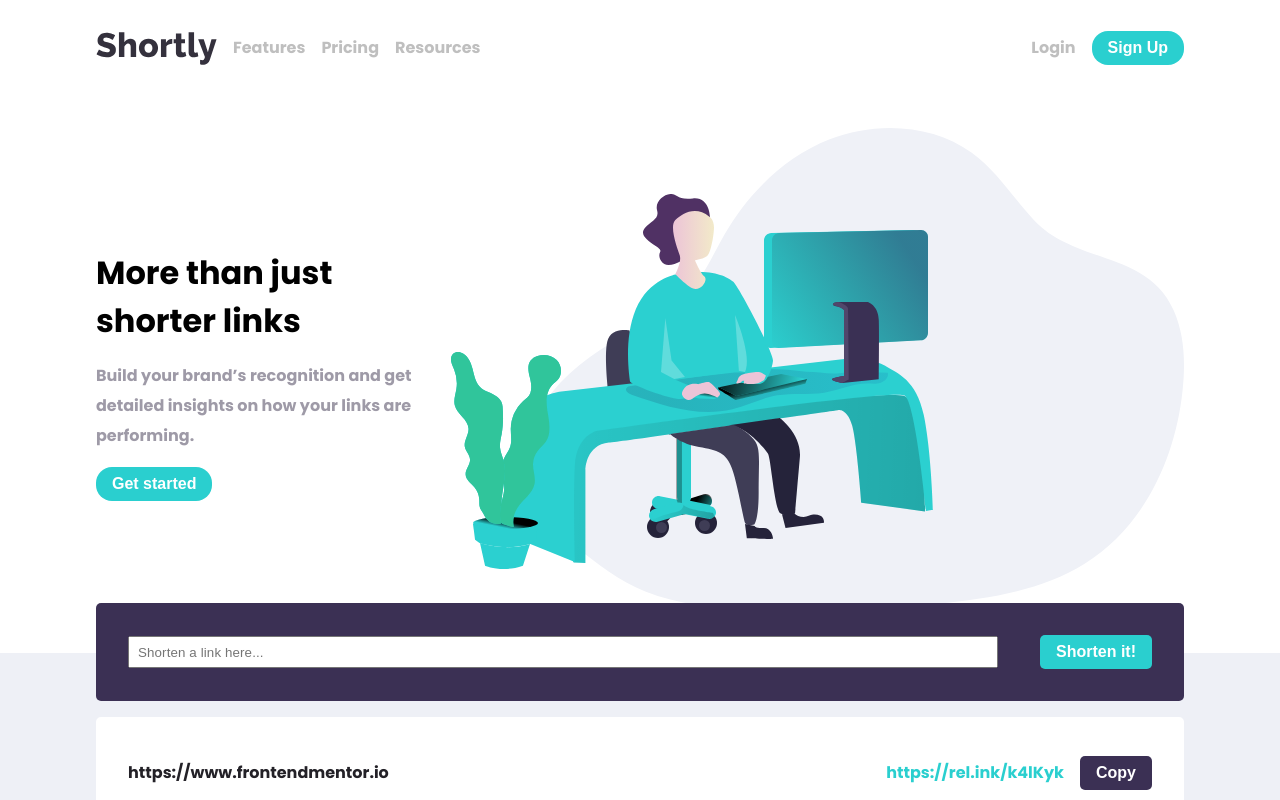
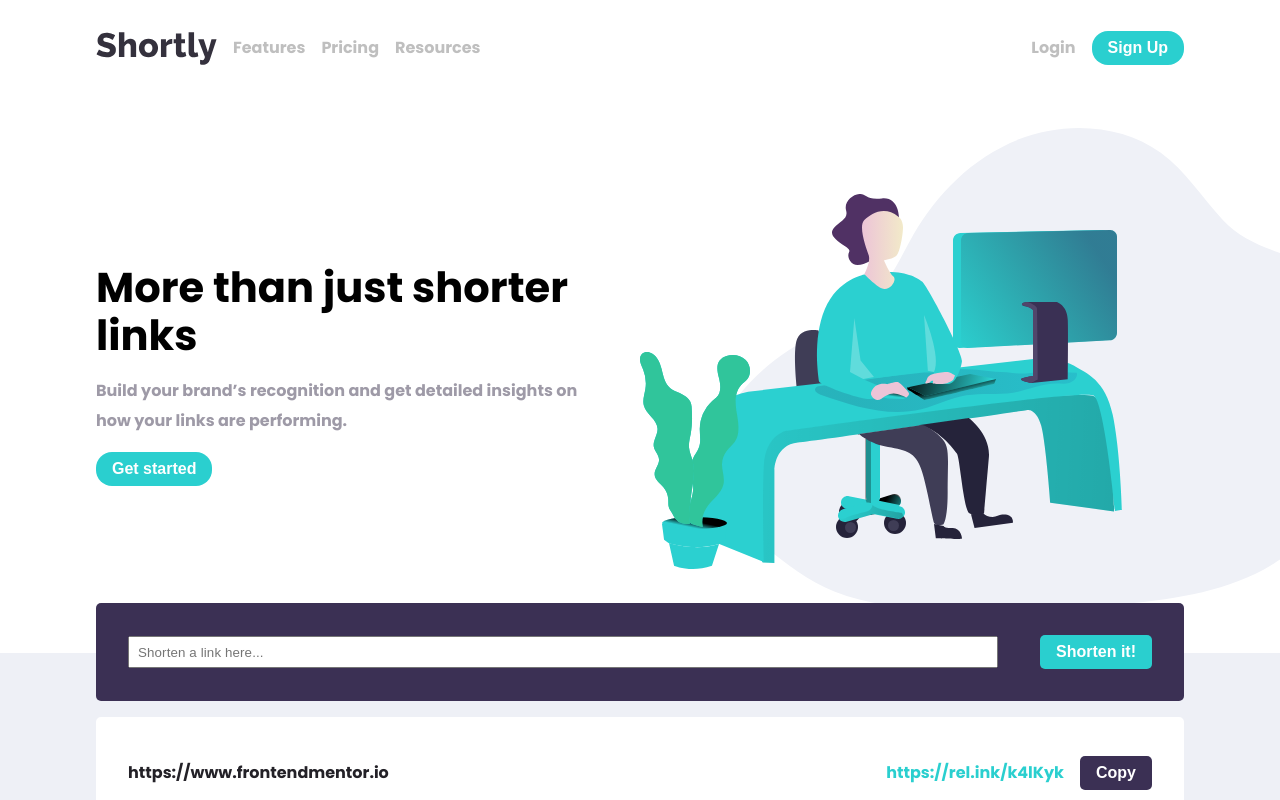
Before and after one commit to kelly1801/Plenty-hometaking-kelly-chara, a React (Vite) app: page / in a window 1280 px wide. Shown: the top 800 px of the page. Built offline with nearby package versions, Linux system fonts and the light colour scheme.

Commit message:
add changes in containers

```diff
--- a/src/components/Header.tsx
+++ b/src/components/Header.tsx
@@ -1,19 +1,19 @@
 import React from "react";
 import {
   SectionContainer,
-  FlexContainer,
   ColumnContainer,
   TextContainer,
   Button,
+  Figure
 } from "../styles";
 import HeaderImg from "../../images/illustration-working.svg";
 export const Header = () => {
   return (
     <SectionContainer as={"header"}>
       <ColumnContainer>
-        <figure>
+        <Figure>
           <img src={HeaderImg} alt="illustration working" />
-        </figure>
+        </Figure>
         <TextContainer>
           <h2>More than just shorter links</h2>
           <p>
--- a/src/styles/NavStyles.ts
+++ b/src/styles/NavStyles.ts
@@ -2,7 +2,7 @@ import styled from "styled-components";
 
 export const Menu = styled.ul`
   position: absolute;
-background-color: var(--primary-dark-violet);
+  background-color: var(--primary-dark-violet);
   display: flex;
   flex-direction: column;
   justify-content: center;
@@ -12,11 +12,13 @@ background-color: var(--primary-dark-violet);
   color: var(--White);
   gap: 5px;
   padding: 0 2rem;
-  top : 5%;
+  top : 5rem;
   left: 50%;
+  z-index: 5;
   transform: translate(-50%, 0);
+  padding-bottom: 1rem;
   filter: drop-shadow(0px 4px 4px rgba(0, 0, 0, 0.25));
-  padding-bottom: 1rem;
+
 
 `;
 export const MenuItem = styled.li`
--- a/src/styles/containers.ts
+++ b/src/styles/containers.ts
@@ -37,7 +37,7 @@ export const TextContainer = styled.div<TextContainerProps>`
   h2,
   h3,
   h4 {
-    font-size: 2rem;
+    font-size: 2.6rem;
     line-height: 48px;
     font-weight: 700;
   }
@@ -92,7 +92,7 @@ export const TextContainer = styled.div<TextContainerProps>`
 
     `}
 `;
-
+export const Figure = styled.figure``;
 export const ColumnContainer = styled.div<ColumContainerProps>`
   display: flex;
   flex-direction: column;
@@ -100,15 +100,15 @@ export const ColumnContainer = styled.div<ColumContainerProps>`
   justify-content: center;
   width: 100%;
 
-  /* figure {
+  ${Figure} {
     width: 100%;
-  } */
+  }
   @media (min-width: 768px) {
     flex-direction: row-reverse;
     justify-content: space-between;
-    /* figure {
+    ${Figure} {
       width: 50%;
-    } */
+    }
     ${TextContainer} {
       text-align: left;
       align-items: flex-start;
```
